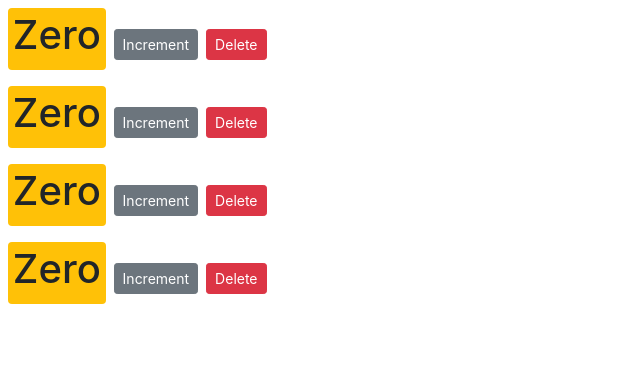
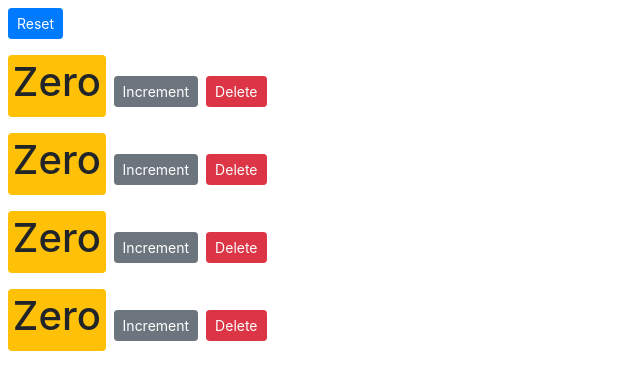
Before and after one commit to mattrorvick/ReactCounterApp, a React (Create React App) app: page / in a window 1280 px wide. Shown: the top 390 px of the page, without its empty margins (0-640 px from the left). Built offline with nearby package versions, Linux system fonts and the light colour scheme.

Commit message:
removing local state

```diff
--- a/src/components/counters.jsx
+++ b/src/components/counters.jsx
@@ -11,6 +11,22 @@ class Counters extends Component {
     ],
   };
 
+  handleIncrement = (counter) => {
+    const counters = [...this.state.counters];
+    const index = counters.indexOf(counter);
+    counters[index] = { ...counter };
+    counters[index].value++;
+    this.setState({ counters });
+  };
+
+  handleReset = () => {
+    const counters = this.state.counters.map((c) => {
+      c.value = 0;
+      return c;
+    });
+    this.setState({ counters });
+  };
+
   handleDelete = (counterId) => {
     const counters = this.state.counters.filter((c) => c.id !== counterId);
     this.setState({ counters });
@@ -19,10 +35,17 @@ class Counters extends Component {
   render() {
     return (
       <div>
+        <button
+          onClick={this.handleReset}
+          className="btn btn-primary btn-sm m-2"
+        >
+          Reset
+        </button>
         {this.state.counters.map((counter) => (
           <Counter
             key={counter.id}
             onDelete={this.handleDelete}
+            onIncrement={this.handleIncrement}
             counter={counter}
           />
         ))}
```
